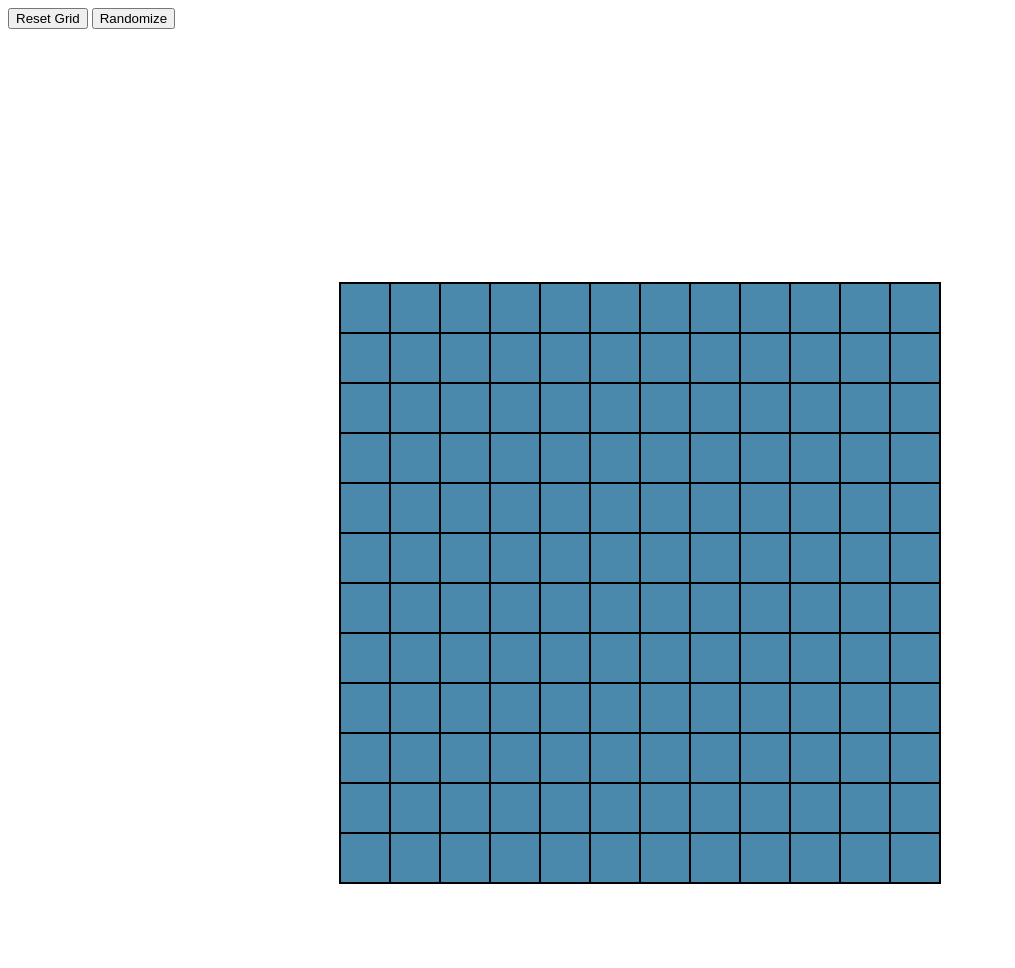
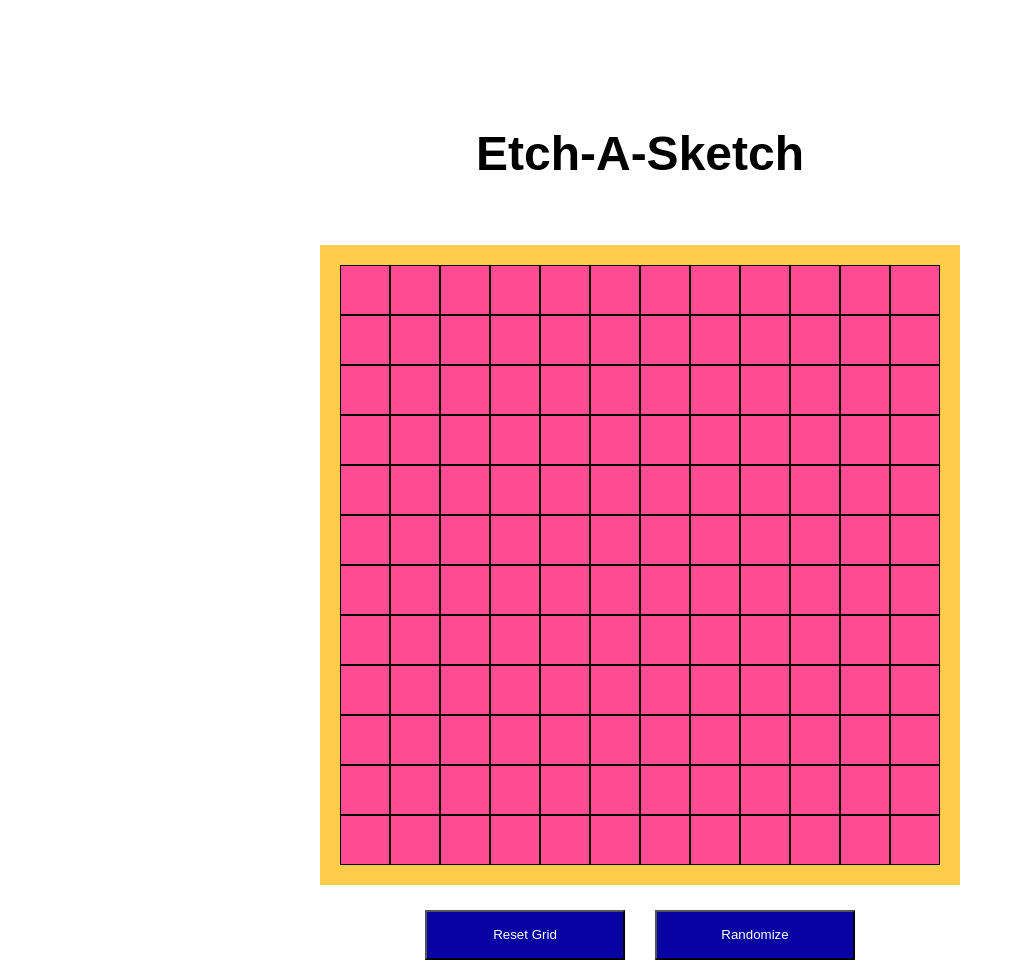
Before and after one commit to itsBrie/Etch-a-Sketch, a plain HTML site: page index.html in a window 1280 px wide. Shown: the whole page, without its empty margins (0-1015 px from the left). Before the commit the page ends 892 px from the top, so only its background shows below. Drawn offline with Linux system fonts and the light colour scheme; a web font is replaced by a local one.

Commit message:
edited CSS

```diff
--- a/index.html
+++ b/index.html
@@ -3,17 +3,23 @@
 <head>
     <meta charset="UTF-8">
     <meta name="viewport" content="width=device-width, initial-scale=1.0">
-    <link rel="stylesheet" href="./stylesheet.css">
+
+    <link rel="preconnect" href="https://fonts.googleapis.com">
+<link rel="preconnect" href="https://fonts.gstatic.com" crossorigin>
+<link href="https://fonts.googleapis.com/css2?family=Caveat&family=Cormorant+Garamond&family=Galindo&family=Libre+Baskerville&family=Noto+Sans:ital,wght@0,400;0,700;1,400&family=Tilt+Neon&display=swap" rel="stylesheet">
+<link rel="stylesheet" href="./stylesheet.css">
     <title>Etch-A-Sketch</title>
 </head>
 <body>
-    <div>
+   <h1>Etch-A-Sketch</h1>
+   <div class="container">
+    <div class="grid"></div>
+
+</div>
+<div class="clickables">
         <button class="customGrid">Reset Grid</button>
         <button class="randomColors">Randomize</button>
     </div>
-   <div class="container">
-    <div class="grid"></div>
-</div>
 </body>
 <script src="./javaScript.js"></script>
 </html>
--- a/javaScript.js
+++ b/javaScript.js
@@ -5,11 +5,6 @@ let randomBtn = document.querySelector('.randomColors');
 let isRandom = false;
 // const listCell = document.querySelectorAll('div.cell');
 const randColor = () => {
-    // # FF FF FF -- WHITE
-    // # FF 00 00 -- RED
-    // # 00 FF 00 -- GREEN
-    // # 00 00 FF -- BLUE
-    // # 00 FF FF -- CYAN
     return "#" + Math.floor(Math.random() * 16777215).toString(16).padStart(6, '0').toUpperCase();
 }
 let x = 12;
--- a/stylesheet.css
+++ b/stylesheet.css
@@ -1,24 +1,44 @@
+body{
+  font-family: 'Galindo', sans-serif;
+  background-color: white;
+}
+
 .grid{
     position: relative;
     background-color: white;
     display: grid;
     /* grid-template-rows: repeat(64,1fr);
     grid-template-columns: repeat(64,1fr); */
-    border: 1px solid black;
+    border: 20px solid #FFCD4B;
         width: 600px;
         height: 600px;
 }
 .cell {
     border: 1px solid black;
-    background-color: #4B89AC;
+    background-color: #FF4B91;
   }
 
   .container{
     display: flex;
     justify-content: center;
-    margin-top: 20%;
+    margin-top: 5%;
+    gap: 5%;
   }
 
-  /* .cell:hover{
-    background-color: aqua;
-  } */
+  .clickables{
+    display: flex;
+    gap: 30px;
+    margin-top: 2%;
+    justify-content: center;
+  }
+h1{
+  text-align: center;
+  margin-top: 10%;
+  font-size: 3rem;
+}
+button{
+  color: white;
+  width: 200px;
+  height: 50px;
+  background-color: #0802A3;
+}
```
